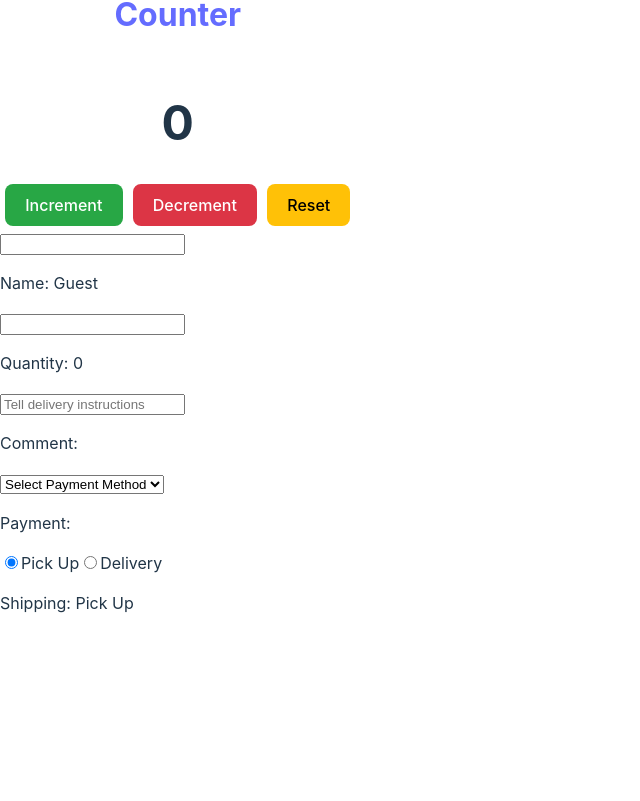
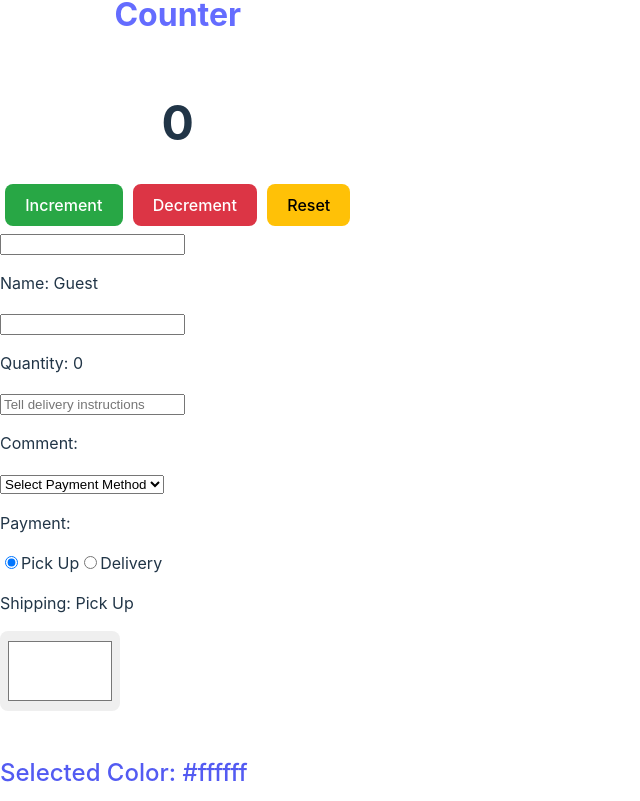
Before and after one commit to fevren2001/my-react-app, a React (Vite) app: page / in a window 1280 px wide. Shown: the part 2147-2948 px from the top of the page, without its empty margins (0-640 px from the left). Before the commit the page ends 2778 px from the top, so only its background shows below. Built offline with nearby package versions, Linux system fonts and the light colour scheme.

Commit message:
Add ColorPicker Component for Interactive Color Selection
Created a new ColorPicker component with a color input field.
Added real-time background color change for the displayed text, reflecting the user's selected color from the input.

```diff
--- a/src/App.jsx
+++ b/src/App.jsx
@@ -10,6 +10,7 @@ import Pp from "./pp.jsx";
 import MyComponent from "./MyComponent.jsx";
 import Counter from "./Counter.jsx";
 import OnChangeComponent from "./OnChangeComponent.jsx";
+import ColorPicker from "./ColorPicker.jsx";
 
 function App() {
   const emptyList = [];
@@ -52,6 +53,7 @@ function App() {
     <MyComponent></MyComponent>
     <Counter></Counter>
     <OnChangeComponent></OnChangeComponent>
+    <ColorPicker></ColorPicker>
     </>
   );
 }
--- /dev/null
+++ b/src/ColorPicker.jsx
@@ -0,0 +1,22 @@
+import React, { useState } from 'react';
+
+const ColorPicker = () => {
+    const [color, setColor] = useState('#ffffff');
+
+    const handleChange = (event) => {
+        setColor(event.target.value);
+    };
+
+    return (
+        <div>
+            <input className = "color-picker"
+                type="color"
+                value={color}
+                onChange={handleChange}
+            />
+            <p className='colored-text' style={{backgroundColor:color}}>Selected Color: {color}</p>
+        </div>
+    );
+};
+
+export default ColorPicker;
--- a/src/index.css
+++ b/src/index.css
@@ -198,3 +198,21 @@ button:focus-visible {
 .reset-button:hover {
   border-color: #e0a800;
 }
+
+
+.color-picker{
+  margin-bottom: 20px;
+  border-radius: 8px;
+  width: 120px;
+  height: 80px;
+  cursor: pointer;
+  padding: 5px;
+  border: 1px solid transparent;
+}
+
+.colored-text{
+  font-size: 1.5em;
+  font-weight: 500;
+  margin-bottom: 10px;
+  color: #535bf2;
+}
```
